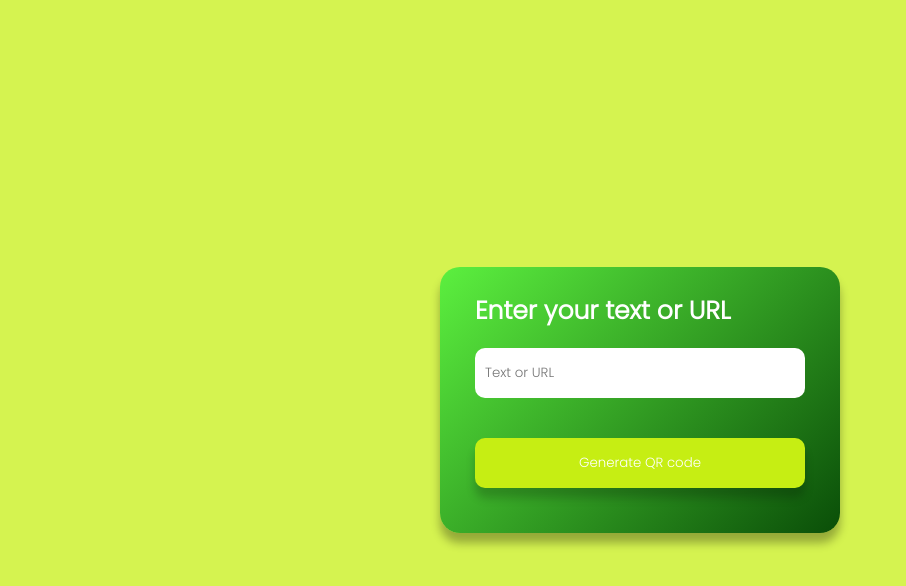
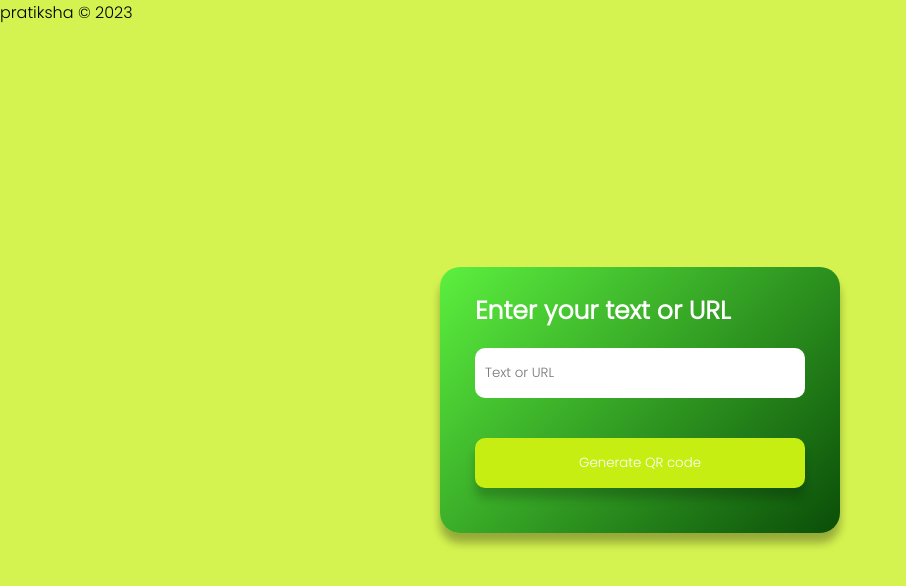
Before and after one commit to Pratiksha-NS/QR-Code-generator, a plain HTML site: page index.html in a window 1280 px wide. Shown: the whole page, without its empty margins (0-906 px from the left). Drawn offline with Linux system fonts and the light colour scheme.

Commit message:
Update index.html

```diff
--- a/index.html
+++ b/index.html
@@ -18,6 +18,7 @@
         </div>
         <button onclick="generateQR()">Generate QR code</button>
     </div>
+    <footer>pratiksha © 2023</footer>
 
     <script>
         let imgBox = document.getElementById("imgBox");
```
